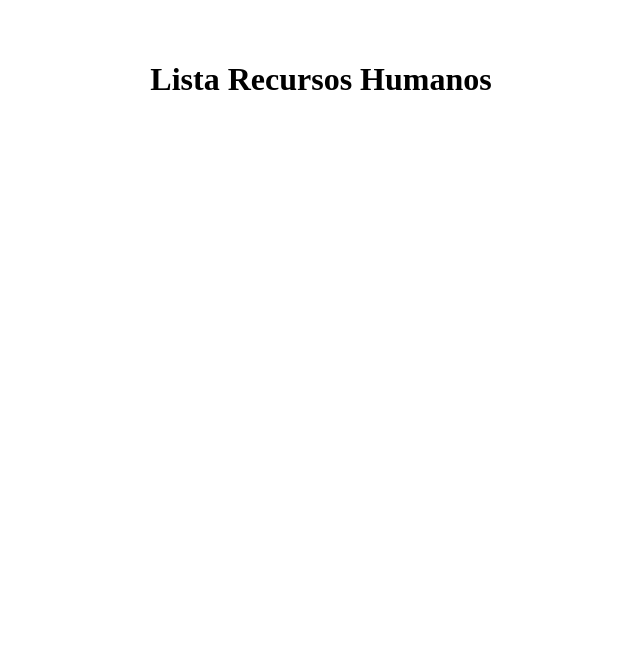
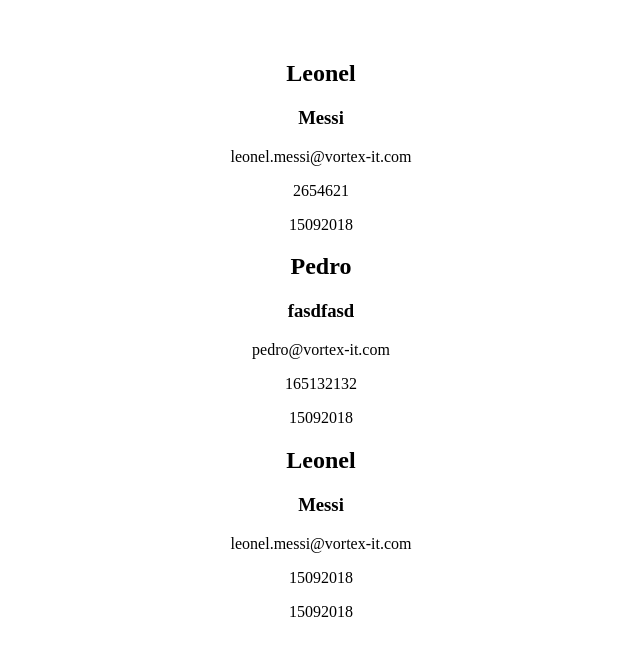
Before and after one commit to juanlujan22/proyectoUnoVortex-ListaRecursosHumanos, a React (Vite) app in the folder app_recursosHumanosVortex/: page / in a window 1280 px wide. Shown: the top 656 px of the page, without its empty margins (319-959 px from the left). Built offline with nearby package versions, Linux system fonts and the light colour scheme.

Commit message:
creacion de componente y renderizado de Lista de empleados

```diff
--- a/app_recursosHumanosVortex/src/App.jsx
+++ b/app_recursosHumanosVortex/src/App.jsx
@@ -1,12 +1,10 @@
 import './App.css'
-import { useSelector } from 'react-redux'
+import EmployeList from './components/EmployeList'
+function App() {
 
-function App() {
-  const employesState=useSelector(state => state.employes)
-  console.log(employesState)
   return (
     <div className="App">
-      <h1> Lista Recursos Humanos </h1>
+      <EmployeList />
     </div>
   )
 }
--- /dev/null
+++ b/app_recursosHumanosVortex/src/components/EmployeList.jsx
@@ -0,0 +1,21 @@
+import { useSelector } from 'react-redux'
+
+const EmployeList = () => {
+    const employes = useSelector(state => state.employes)
+    console.log(employes)
+  return (
+    <div>
+        {employes.map( (empleado) => {
+           return <div>
+                    <h2>{empleado.first_name}</h2>
+                    <h3>{empleado.last_name}</h3>
+                    <p> {empleado.email} </p>
+                    <p> {empleado.phone_number} </p>
+                    <p> {empleado.hire_date} </p>
+                    <p> {empleado.commission_pct} </p>
+                 </div>
+        })}
+    </div>
+  )
+}
+export default EmployeList
```
